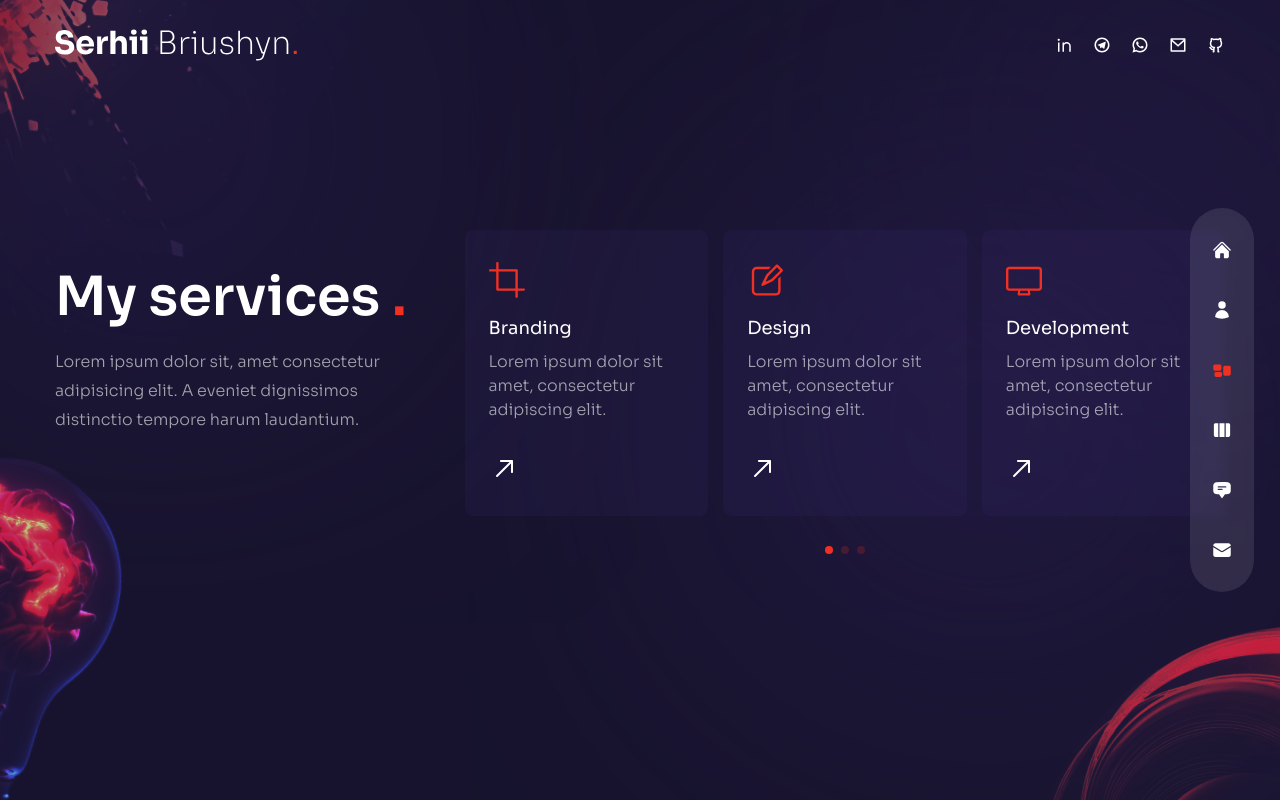
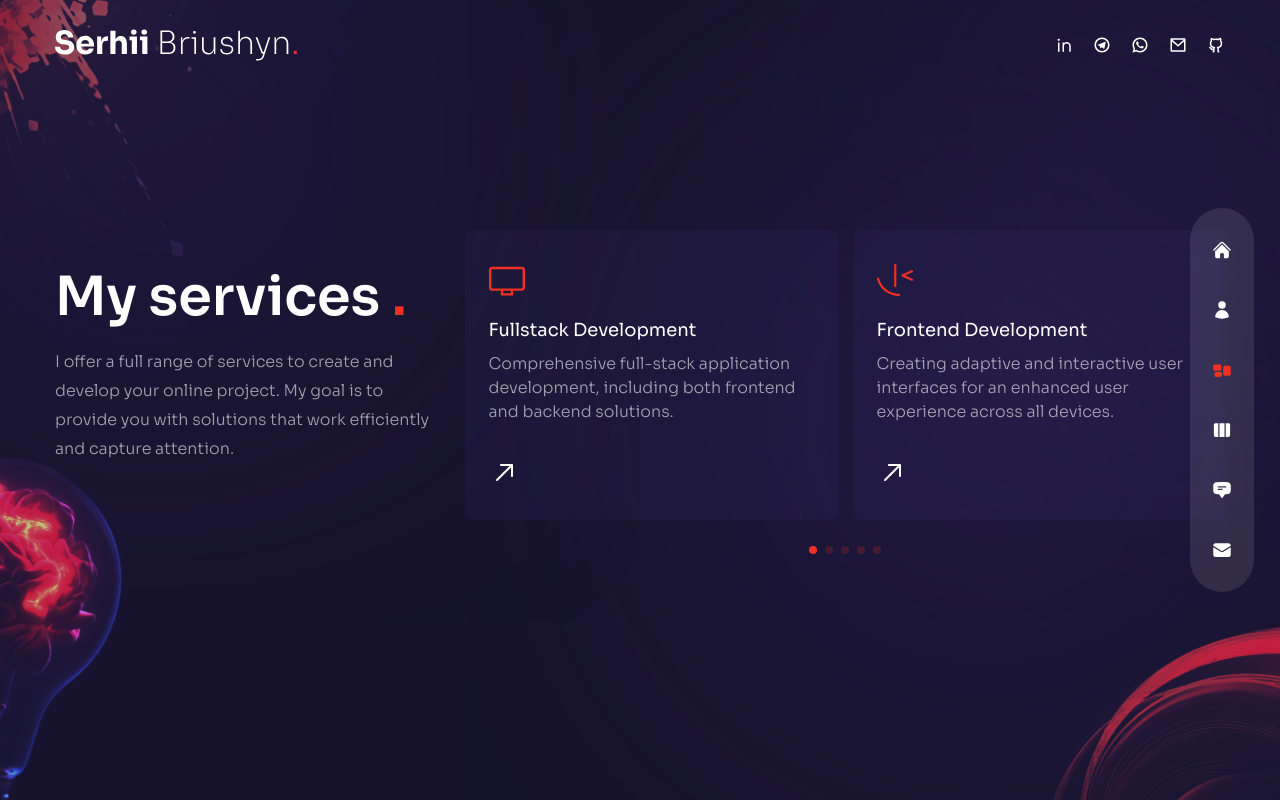
Before and after one commit to Serhii-Briushyn/serhii-briushyn-portfolio, a Next.js app: page /services in a window 1280 px wide. Built offline with nearby package versions, Linux system fonts and the light colour scheme.

Commit message:
services section

```diff
--- a/components/ServiceSlider.js
+++ b/components/ServiceSlider.js
@@ -2,41 +2,52 @@ import { Swiper, SwiperSlide } from "swiper/react";
 import "swiper/css";
 import "swiper/css/free-mode";
 import "swiper/css/pagination";
-import { FreeMode, Pagination } from "swiper";
+import { Pagination } from "swiper";
+import { SiBackendless, SiFrontendmentor } from "react-icons/si";
 import {
-  RxCrop,
   RxDesktop,
   RxPencil2,
-  RxReader,
   RxRocket,
   RxArrowTopRight,
+  RxMobile,
 } from "react-icons/rx";
 
 export const serviceData = [
   {
-    icon: <RxCrop />,
-    title: "Branding",
-    description: "Lorem ipsum dolor sit amet, consectetur adipiscing elit.",
+    icon: <RxDesktop />,
+    title: "Fullstack Development",
+    description:
+      "Comprehensive full-stack application development, including both frontend and backend solutions.",
+  },
+  {
+    icon: <SiFrontendmentor />,
+    title: "Frontend Development",
+    description:
+      "Creating adaptive and interactive user interfaces for an enhanced user experience across all devices.",
+  },
+  {
+    icon: <SiBackendless />,
+    title: "Backend Development",
+    description:
+      "Building reliable and scalable server-side solutions with a focus on security and performance.",
+  },
+  {
+    icon: <RxMobile />,
+    title: "Mobile Development",
+    description:
+      "Cross-platform mobile app development that runs smoothly on both iOS and Android.",
+  },
+  {
+    icon: <RxRocket />,
+    title: "SEO Optimization",
+    description:
+      "Optimizing websites to improve visibility in search engines and attract targeted traffic.",
   },
   {
     icon: <RxPencil2 />,
-    title: "Design",
-    description: "Lorem ipsum dolor sit amet, consectetur adipiscing elit.",
-  },
-  {
-    icon: <RxDesktop />,
-    title: "Development",
-    description: "Lorem ipsum dolor sit amet, consectetur adipiscing elit.",
-  },
-  {
-    icon: <RxReader />,
-    title: "Copywriting",
-    description: "Lorem ipsum dolor sit amet, consectetur adipiscing elit.",
-  },
-  {
-    icon: <RxRocket />,
-    title: "SEO",
-    description: "Lorem ipsum dolor sit amet, consectetur adipiscing elit.",
+    title: "Basic UI Setup",
+    description:
+      "Setting up basic user interfaces using pre-built components and libraries.",
   },
 ];
 
@@ -50,23 +61,22 @@ const ServiceSlider = () => {
         },
 
         640: {
-          slidesPerView: 3,
+          slidesPerView: 2,
           spaceBetween: 15,
         },
       }}
-      freeMode={true}
       pagination={{
         clickable: true,
       }}
-      modules={[FreeMode, Pagination]}
-      className="h-[240px] sm:h-[340px]"
+      modules={[Pagination]}
+      className="h-[280px] sm:h-[340px]"
     >
       {serviceData.map((item, index) => {
         return (
           <SwiperSlide key={index}>
-            <div className="bg-[rgba(65,47,123,0.15)] h-max rounded-lg px-6 py-8 flex sm:flex-col gap-x-6 sm:gap-x-0 group cursor-pointer hover:bg-[rgba(89,65,169,0.15)] transition-all duration-300">
+            <div className="bg-[rgba(65,47,123,0.15)] h-[230px] sm:h-[290px] rounded-lg px-6 py-8 flex sm:flex-col justify-between gap-x-6 sm:gap-x-0 group cursor-pointer hover:bg-[rgba(89,65,169,0.15)] transition-all duration-300">
               <div className="text-4xl text-accent mb-4">{item.icon}</div>
-              <div className="mb-8">
+              <div className="mb-8 hide-scrollbar">
                 <div className="mb-2 text-lg">{item.title}</div>
                 <p className="max-w-[350px] leading-normal">
                   {item.description}
--- a/pages/about/index.js
+++ b/pages/about/index.js
@@ -224,7 +224,7 @@ const About = () => {
                   className="flex-1 flex flex-col md:flex-row max-w-max items-center text-white/60"
                 >
                   <div className="font-light mb-2 md:mb-0">{item.text}</div>
-                  <div className="flex gap-x-4">
+                  <div className="flex gap-x-4 flex-wrap">
                     {item.icons?.map((icon) => {
                       return (
                         <div key={nanoid()} className="text-2xl text-white/60">
--- a/pages/api/hello.js
+++ b/pages/api/hello.js
@@ -1,3 +1,4 @@
+// Next.js API route support: https://nextjs.org/docs/api-routes/introduction
 export default function handler(req, res) {
   res.status(200).json({ name: "John Doe" });
 }
--- a/pages/services/index.js
+++ b/pages/services/index.js
@@ -27,8 +27,9 @@ const Services = () => {
               exit="hidden"
               className="mb-4 max-w-[400px] mx-auto lg:mx-0"
             >
-              Lorem ipsum dolor sit, amet consectetur adipisicing elit. A
-              eveniet dignissimos distinctio tempore harum laudantium.
+              I offer a full range of services to create and develop your online
+              project. My goal is to provide you with solutions that work
+              efficiently and capture attention.
             </motion.p>
           </div>
 
--- a/styles/globals.css
+++ b/styles/globals.css
@@ -49,3 +49,12 @@
     @apply w-full h-[180px] p-6 capitalize rounded-lg resize-none;
   }
 }
+
+.hide-scrollbar {
+  overflow-y: auto;
+  scrollbar-width: none;
+}
+
+.hide-scrollbar::-webkit-scrollbar {
+  display: none;
+}
```
